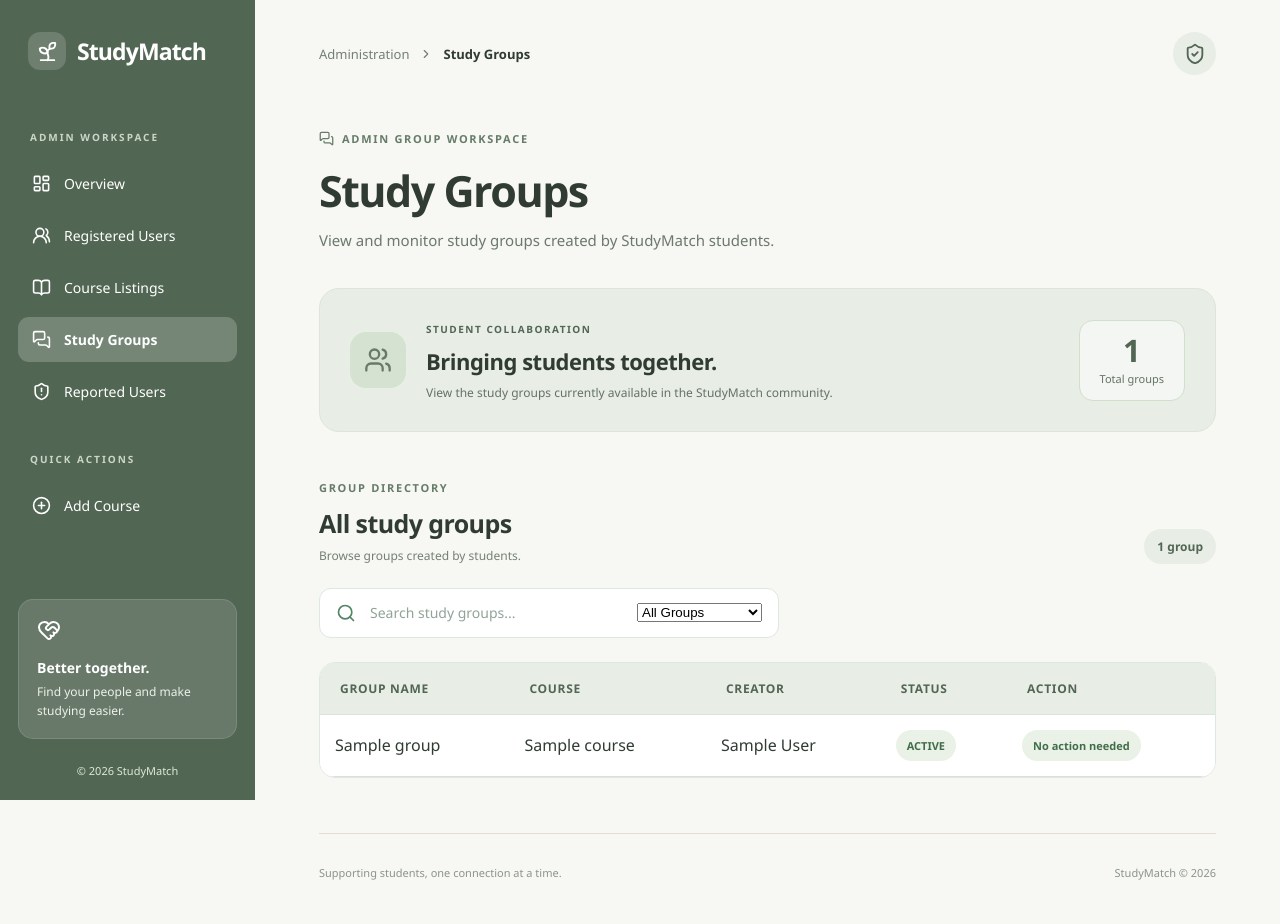
After one commit to AngelLH67/f26-team21, a Spring Boot app: page /study-groups in a window 1280 px wide. The commit adds this page. Run offline with Spring Boot 4, Linux system fonts and the light colour scheme; tables that the repository leaves empty hold one stand-in row (values such as "Sample post").

Commit message:
Implement study groups review and navigation

````diff
--- a/backend-api/src/main/java/com/studymatch/backend_api/controller/AdminUIController.java
+++ b/backend-api/src/main/java/com/studymatch/backend_api/controller/AdminUIController.java
@@ -1,3 +1,4 @@
+
 package com.studymatch.backend_api.controller;
 
 import org.springframework.http.ResponseEntity;
@@ -9,14 +10,18 @@ import org.springframework.web.bind.annotation.PostMapping;
 import org.springframework.web.bind.annotation.ResponseBody;
 
 import com.studymatch.backend_api.service.ReportService;
+import com.studymatch.backend_api.service.StudyGroupService;
 
 @Controller
 public class AdminUIController {
 
     private final ReportService reportService;
+    private final StudyGroupService studyGroupService;
 
-    public AdminUIController(ReportService reportService) {
+    public AdminUIController(ReportService reportService,
+                             StudyGroupService studyGroupService) {
         this.reportService = reportService;
+        this.studyGroupService = studyGroupService;
     }
 
     @GetMapping("/admin")
@@ -41,4 +46,12 @@ public class AdminUIController {
             return ResponseEntity.ok("Viewed");
         }).orElse(ResponseEntity.notFound().build());
     }
+
+    // Display all study groups
+    @GetMapping("/study-groups")
+    public String studyGroups(Model model) {
+        System.out.println("STUDY GROUPS ROUTE REACHED");
+        model.addAttribute("groups", studyGroupService.getAllStudyGroups());
+        return "study-groups";
+    }
 }
--- a/backend-api/src/main/resources/templates/admin.ftlh
+++ b/backend-api/src/main/resources/templates/admin.ftlh
@@ -47,7 +47,7 @@
                         Course Listings
                     </a>
 
-                    <a href="/remove-groups" class="nav-link">
+                    <a href="/study-groups" class="nav-link">
                         <i data-lucide="messages-square"></i>
                         Study Groups
                     </a>
@@ -196,7 +196,7 @@
                         </span>
                     </a>
 
-                    <a href="/remove-groups" class="admin-management-card">
+                    <a href="/study-groups" class="admin-management-card">
                         <span class="admin-card-icon">
                             <i data-lucide="messages-square"></i>
                         </span>
@@ -278,3 +278,4 @@
 
 </body>
 </html>
+```
--- a/backend-api/src/main/resources/templates/registered-users.ftlh
+++ b/backend-api/src/main/resources/templates/registered-users.ftlh
@@ -45,7 +45,7 @@
                         Course Listings
                     </a>
 
-                    <a href="/remove-groups" class="nav-link">
+                    <a href="/study-groups" class="nav-link">
                         <i data-lucide="messages-square"></i>
                         Study Groups
                     </a>
--- /dev/null
+++ b/backend-api/src/main/resources/templates/study-groups.ftlh
@@ -0,0 +1,317 @@
+<!DOCTYPE html>
+<html lang="en">
+
+<head>
+    <meta charset="UTF-8">
+    <meta name="viewport" content="width=device-width, initial-scale=1.0">
+    <title>StudyMatch | Study Groups</title>
+
+    <link rel="stylesheet" href="/student/styles.css">
+    <link rel="stylesheet" href="/sysadmin/styles.css">
+
+    <script src="https://unpkg.com/lucide@latest/dist/umd/lucide.min.js" defer></script>
+</head>
+
+<body class="dashboard-page admin-page manage-users-page">
+
+    <div class="app-layout">
+
+        <aside class="sidebar">
+
+            <a href="/admin" class="brand">
+                <span class="brand-icon">
+                    <i data-lucide="sprout"></i>
+                </span>
+                <span>StudyMatch</span>
+            </a>
+
+            <div class="sidebar-content">
+
+                <p class="sidebar-label">ADMIN WORKSPACE</p>
+
+                <nav class="sidebar-nav">
+
+                    <a href="/admin" class="nav-link">
+                        <i data-lucide="layout-dashboard"></i>
+                        Overview
+                    </a>
+
+                    <a href="/registered-users" class="nav-link">
+                        <i data-lucide="users-round"></i>
+                        Registered Users
+                    </a>
+
+                    <a href="/courses" class="nav-link">
+                        <i data-lucide="book-open"></i>
+                        Course Listings
+                    </a>
+
+                    <a href="/study-groups" class="nav-link active">
+                        <i data-lucide="messages-square"></i>
+                        Study Groups
+                    </a>
+
+                    <a href="/reported-users" class="nav-link">
+                        <i data-lucide="shield-alert"></i>
+                        Reported Users
+                    </a>
+
+                </nav>
+
+                <p class="sidebar-label sidebar-label-spaced">
+                    QUICK ACTIONS
+                </p>
+
+                <nav class="sidebar-nav">
+                    <a href="/courses/new" class="nav-link">
+                        <i data-lucide="plus-circle"></i>
+                        Add Course
+                    </a>
+                </nav>
+
+            </div>
+
+            <div class="sidebar-bottom">
+                <div class="sidebar-note">
+                    <i data-lucide="heart-handshake"></i>
+                    <p>Better together.</p>
+                    <span>Find your people and make studying easier.</span>
+                </div>
+
+                <p class="sidebar-copyright">© 2026 StudyMatch</p>
+            </div>
+
+        </aside>
+
+        <main class="dashboard-main">
+
+            <div class="topbar">
+                <div class="breadcrumb">
+                    <span>Administration</span>
+                    <i data-lucide="chevron-right"></i>
+                    <strong>Study Groups</strong>
+                </div>
+
+                <span class="admin-account-icon">
+                    <i data-lucide="shield-check"></i>
+                </span>
+            </div>
+
+            <!-- PAGE INTRO -->
+            <section class="courses-heading">
+
+                <span class="eyebrow">
+                    <i data-lucide="messages-square"></i>
+                    ADMIN GROUP WORKSPACE
+                </span>
+
+                <h1>Study Groups</h1>
+
+                <p>
+                    View and monitor study groups created by
+                    StudyMatch students.
+                </p>
+
+            </section>
+
+            <!-- OVERVIEW -->
+            <section class="courses-overview">
+
+                <div class="courses-overview-icon">
+                    <i data-lucide="users"></i>
+                </div>
+
+                <div class="courses-overview-copy">
+                    <span>STUDENT COLLABORATION</span>
+                    <h2>Bringing students together.</h2>
+                    <p>
+                        View the study groups currently available
+                        in the StudyMatch community.
+                    </p>
+                </div>
+
+                <div class="courses-overview-count">
+                    <strong>${groups?size}</strong>
+                    <span>Total groups</span>
+                </div>
+
+            </section>
+
+            <!-- GROUP DIRECTORY -->
+            <section class="courses-list-section">
+
+                <div class="courses-results-heading">
+                    <div>
+                        <span class="section-kicker">GROUP DIRECTORY</span>
+                        <h2>All study groups</h2>
+                        <p>Browse groups created by students.</p>
+                    </div>
+
+                    <span class="courses-results-count" id="groupsCount">
+                        ${groups?size} groups
+                    </span>
+                </div>
+
+                <!-- SEARCH -->
+                <div class="registered-users-search">
+                    <i data-lucide="search"></i>
+
+                    <input type="search" id="groupSearch" placeholder="Search study groups..."
+                        aria-label="Search study groups">
+
+                    <select id="groupFilter" aria-label="Filter study groups">
+                        <option value="all">All Groups</option>
+                        <option value="active">Active Groups</option>
+                        <option value="reported">Reported Groups</option>
+                    </select>
+                </div>
+
+                <!-- TABLE -->
+                <div class="registered-users-table-wrap">
+
+                    <table class="registered-users-table">
+                        <thead>
+                            <tr>
+                                <th>Group Name</th>
+                                <th>Course</th>
+                                <th>Creator</th>
+                                <th>Status</th>
+                                <th>Action</th>
+                            </tr>
+                        </thead>
+
+                        <tbody id="studyGroupsList">
+                            <#if groups?has_content>
+                                <#list groups as group>
+                                    <tr class="group-row">
+
+                                        <td>${group.groupName!"Unnamed Group"}</td>
+
+                                        <td>
+                                            <#if group.course??>
+                                                ${group.course.courseName!"No Course"}
+                                                <#else>
+                                                    No Course
+                                            </#if>
+                                        </td>
+
+                                        <td>
+                                            <#if group.creator??>
+                                                ${group.creator.name!"Unknown"}
+                                                <#else>
+                                                    Unknown
+                                            </#if>
+                                        </td>
+
+                                        <td>
+                                            <span class="moderation-status ${group.status?trim?lower_case}">
+                                                ${group.status?upper_case}
+                                            </span>
+                                        </td>
+
+                                        <td>
+                                            <#if group.status?? && group.status?trim?upper_case=="REPORTED">
+                                                <button type="button" class="moderation-status reported"
+                                                    onclick="removeGroup('${group.id?c}')">
+                                                    Remove
+                                                </button>
+                                                <#else>
+                                                    <span class="moderation-status active">
+                                                        No action needed
+                                                    </span>
+                                            </#if>
+                                        </td>
+
+                                    </tr>
+                                </#list>
+                                <#else>
+                                    <tr>
+                                        <td colspan="5">No study groups found.</td>
+                                    </tr>
+                            </#if>
+
+                            <tr id="noGroupsFound" hidden>
+                                <td colspan="5">No matching study groups found.</td>
+                            </tr>
+
+                        </tbody>
+                    </table>
+
+                </div>
+
+                <footer class="dashboard-footer">
+                    <p>Supporting students, one connection at a time.</p>
+                    <p>StudyMatch © 2026</p>
+                </footer>
+
+            </section>
+
+        </main>
+
+    </div>
+
+    <!-- SEARCH SCRIPT -->
+    <script>
+        document.addEventListener("DOMContentLoaded", function () {
+
+            if (window.lucide) {
+                lucide.createIcons();
+            }
+
+            const searchInput = document.getElementById("groupSearch");
+            const groupFilter = document.getElementById("groupFilter");
+            const groupRows = document.querySelectorAll(".group-row");
+            const noGroupsFound = document.getElementById("noGroupsFound");
+            const groupsCount = document.getElementById("groupsCount");
+
+            function filterGroups() {
+
+                const query = searchInput.value.trim().toLowerCase();
+                const selectedFilter = groupFilter.value;
+
+                let visible = 0;
+
+                groupRows.forEach(function (row) {
+
+                    const rowText = row.textContent.toLowerCase();
+                    const status = row.cells[3].textContent.trim().toLowerCase();
+
+                    const matchesSearch = rowText.includes(query);
+
+                    let matchesFilter = true;
+
+                    if (selectedFilter === "active") {
+                        matchesFilter = status === "active";
+                    }
+
+                    if (selectedFilter === "reported") {
+                        matchesFilter = status === "reported";
+                    }
+
+                    const matches = matchesSearch && matchesFilter;
+
+                    row.hidden = !matches;
+
+                    if (matches) {
+                        visible++;
+                    }
+
+                });
+
+                noGroupsFound.hidden = visible !== 0;
+
+                groupsCount.textContent =
+                    visible + (visible === 1 ? " group" : " groups");
+            }
+
+            searchInput.addEventListener("input", filterGroups);
+            groupFilter.addEventListener("change", filterGroups);
+
+            filterGroups();
+
+        });
+    </script>
+
+</body>
+
+</html>
````
Also changed, not shown: backend-api/src/main/java/com/studymatch/backend_api/service/StudyGroupService.java (+16 -8 lines), backend-api/src/main/resources/static/sysadmin/styles.css (+58 -0 lines).
